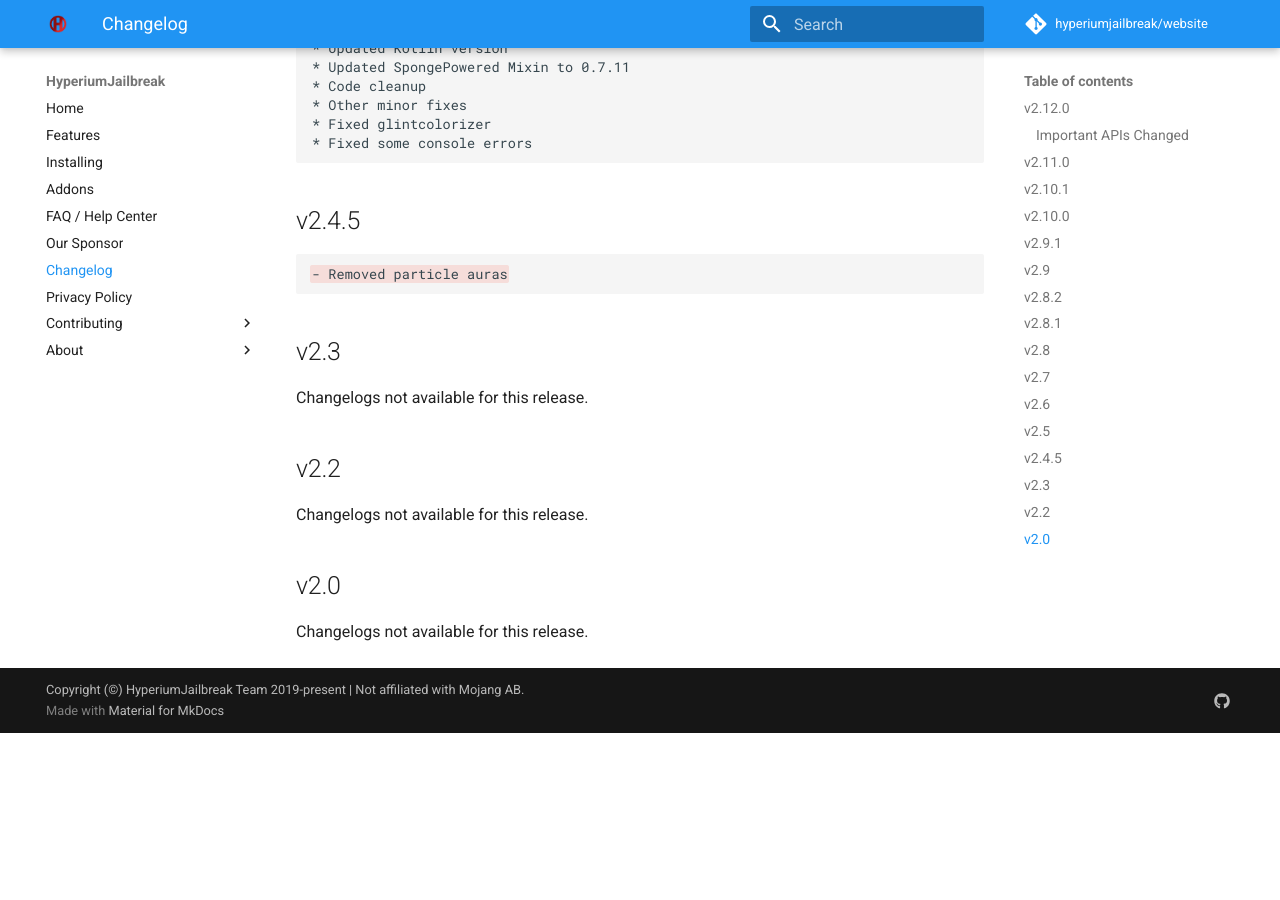
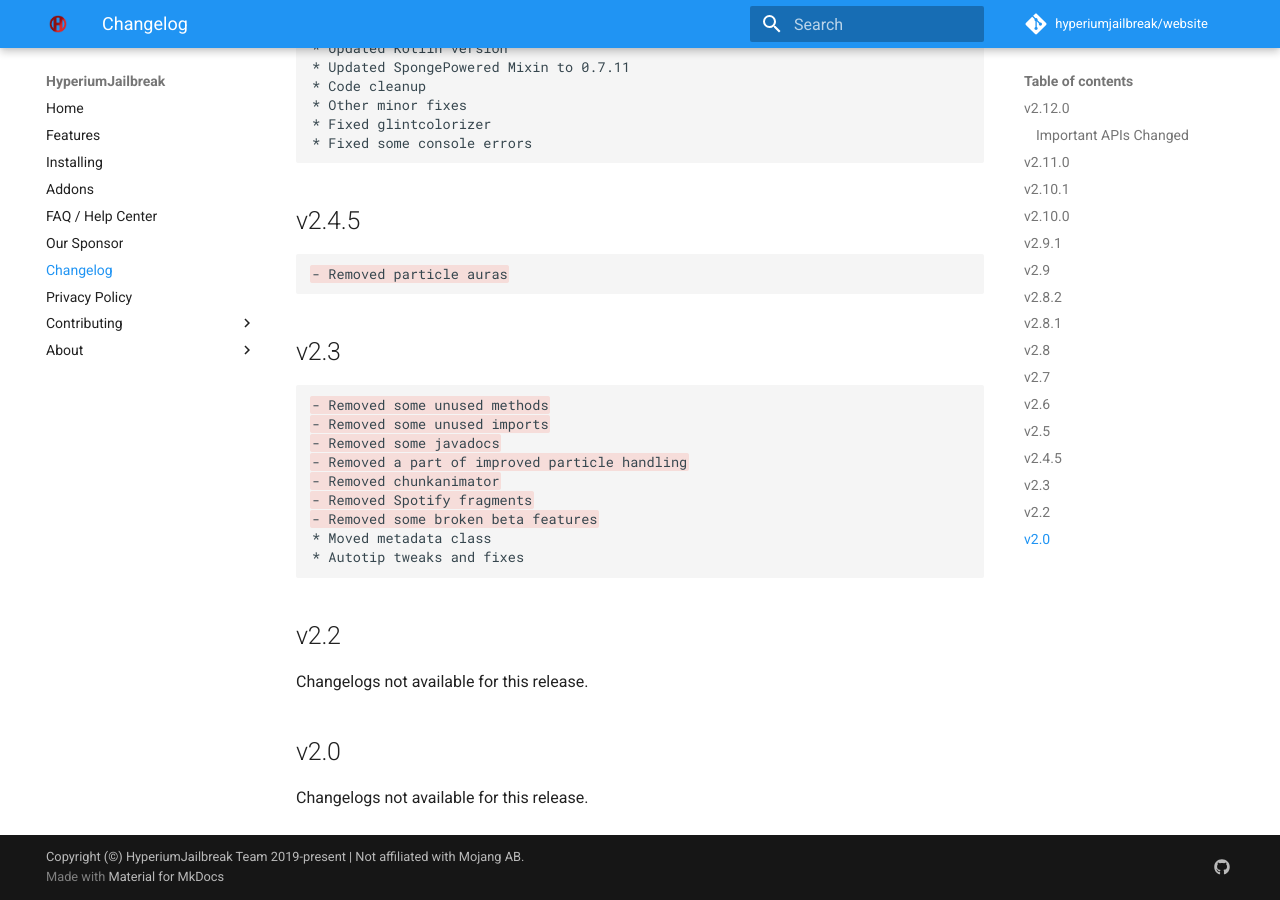
Before and after one commit to hyperiumjailbreak/hyperiumjailbreak.github.io, an MkDocs documentation site: the page built from docs/changelog.md, in a window 1280 px wide and 900 px high, scrolled down 3058 px. Built offline with MkDocs 1.6.1 and Material for MkDocs 9.7.7, drawn with Linux system fonts in a browser that asks for light colours; comment, search, counter and statistics services are not loaded; before the commit the page ends 3791 px from its top, so only the background shows below that.

Commit message:
Changelog for 2.3

````diff
--- a/docs/changelog.md
+++ b/docs/changelog.md
@@ -157,7 +157,17 @@
 
 ## v2.3
 
-Changelogs not available for this release.
+```diff
+- Removed some unused methods
+- Removed some unused imports
+- Removed some javadocs
+- Removed a part of improved particle handling
+- Removed chunkanimator
+- Removed Spotify fragments
+- Removed some broken beta features
+* Moved metadata class
+* Autotip tweaks and fixes
+```
 
 ## v2.2
 
````
